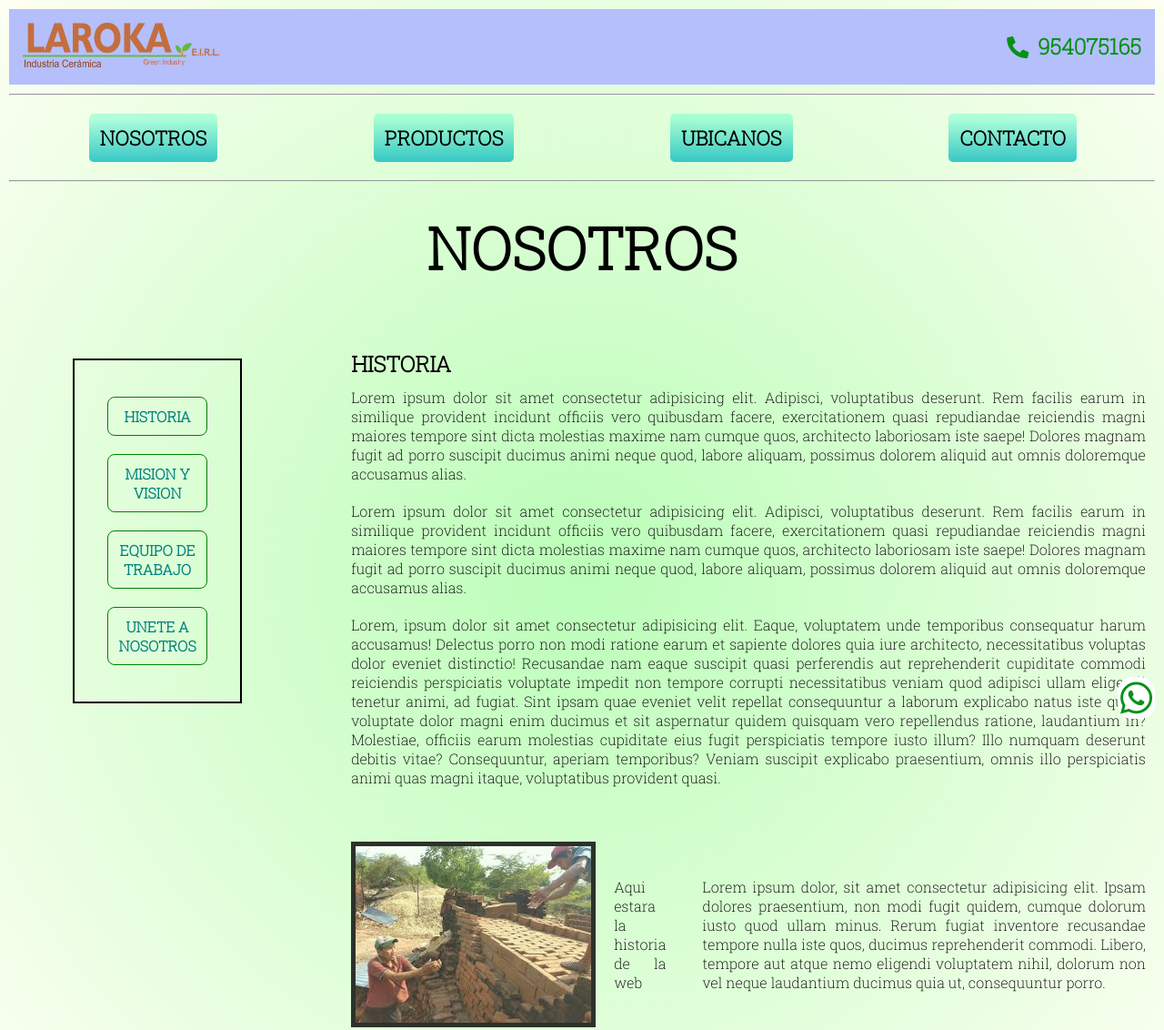
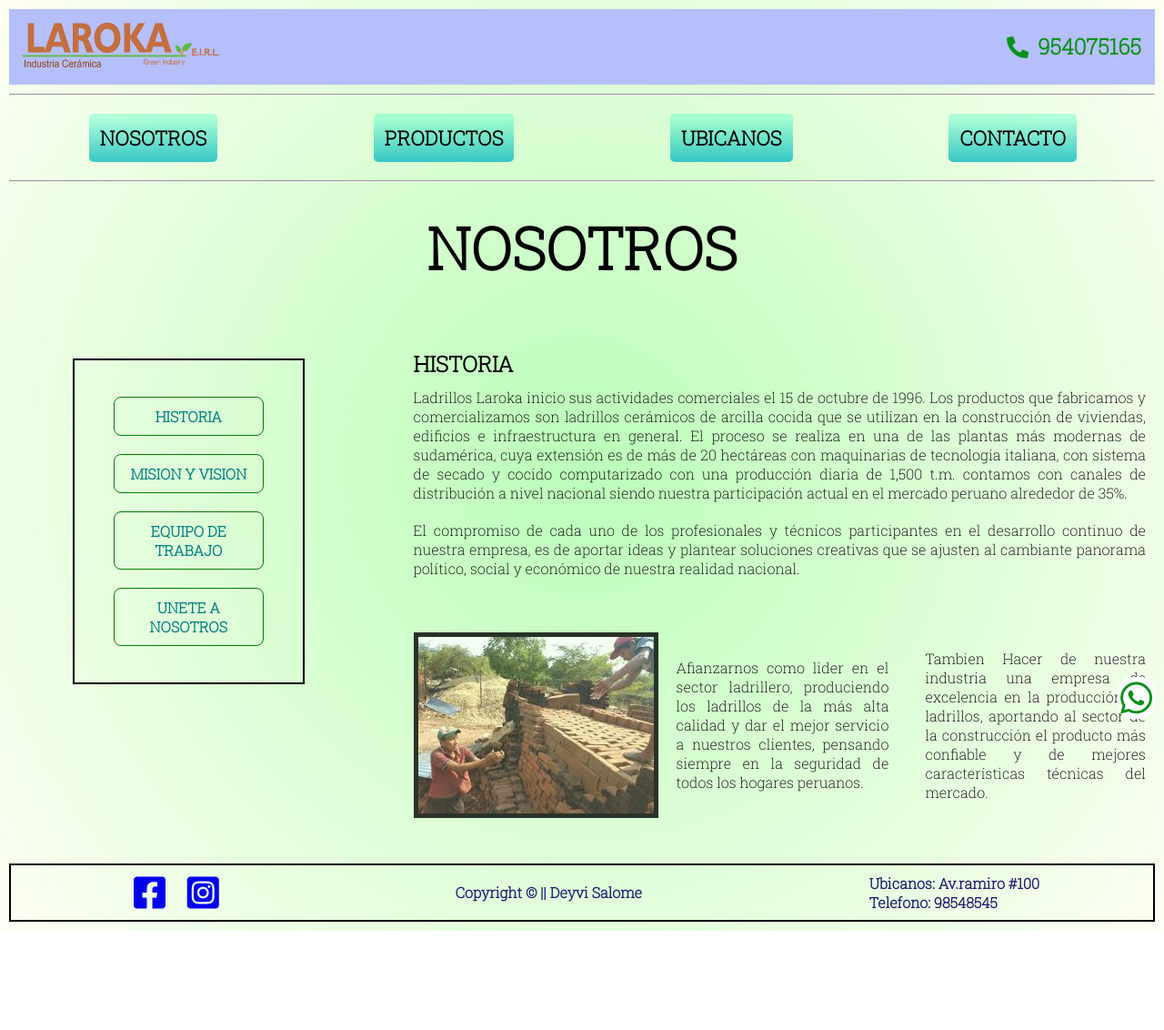
Before and after one commit to DeyviSmRojas/proyecto-github, a website: page nosotros.html in a window 1280 px wide. Shown: the top 1132 px of the page at 91% size. After the commit the page ends 1023 px from the top, so only its background shows below. Drawn offline with Linux system fonts and the light colour scheme.

Commit message:
agrear favicon entodo html

```diff
--- a/nosotros.html
+++ b/nosotros.html
@@ -6,6 +6,7 @@
     <meta name="viewport" content="width=device-width, initial-scale=1.0">
     <meta http-equiv="cache-control" content="no-cache"/>
     <link rel="stylesheet" href="css/prueba.css">
+    <link rel="shortcut icon" type="image/ico" href="img/favi.ico">
     <link href="https://fonts.googleapis.com/css2?family=Roboto+Slab:wght@200&display=swap" rel="stylesheet">
 
 
@@ -61,14 +62,14 @@
         <div class="info-nosotros">
             <div class="historia">
                 <h2>HISTORIA</h2>
-                <p>Lorem ipsum dolor sit amet consectetur adipisicing elit. Adipisci, voluptatibus deserunt. Rem facilis earum in similique provident incidunt officiis vero quibusdam facere, exercitationem quasi repudiandae reiciendis magni maiores tempore sint dicta molestias maxime nam cumque quos, architecto laboriosam iste saepe! Dolores magnam fugit ad porro suscipit ducimus animi neque quod, labore aliquam, possimus dolorem aliquid aut omnis doloremque accusamus alias.</p>
-                <p>Lorem ipsum dolor sit amet consectetur adipisicing elit. Adipisci, voluptatibus deserunt. Rem facilis earum in similique provident incidunt officiis vero quibusdam facere, exercitationem quasi repudiandae reiciendis magni maiores tempore sint dicta molestias maxime nam cumque quos, architecto laboriosam iste saepe! Dolores magnam fugit ad porro suscipit ducimus animi neque quod, labore aliquam, possimus dolorem aliquid aut omnis doloremque accusamus alias.</p>
-                <p>Lorem, ipsum dolor sit amet consectetur adipisicing elit. Eaque, voluptatem unde temporibus consequatur harum accusamus! Delectus porro non modi ratione earum et sapiente dolores quia iure architecto, necessitatibus voluptas dolor eveniet distinctio! Recusandae nam eaque suscipit quasi perferendis aut reprehenderit cupiditate commodi reiciendis perspiciatis voluptate impedit non tempore corrupti necessitatibus veniam quod adipisci ullam eligendi tenetur animi, ad fugiat. Sint ipsam quae eveniet velit repellat consequuntur a laborum explicabo natus iste quam voluptate dolor magni enim ducimus et sit aspernatur quidem quisquam vero repellendus ratione, laudantium in? Molestiae, officiis earum molestias cupiditate eius fugit perspiciatis tempore iusto illum? Illo numquam deserunt debitis vitae? Consequuntur, aperiam temporibus? Veniam suscipit explicabo praesentium, omnis illo perspiciatis animi quas magni itaque, voluptatibus provident quasi.</p>
+                <p>Ladrillos Laroka inicio sus actividades comerciales el 15 de octubre de 1996. Los productos que fabricamos y comercializamos son ladrillos cerámicos de arcilla cocida que se utilizan en la construcción de viviendas, edificios e infraestructura en general. El proceso se realiza en una de las plantas más modernas de sudamérica, cuya extensión es de más de 20 hectáreas con maquinarias de tecnología italiana, con sistema de secado y cocido computarizado con una producción diaria de 1,500 t.m. contamos con canales de distribución a nivel nacional siendo nuestra participación actual en el mercado peruano alrededor de 35%.</p>
+                <p>El compromiso de cada uno de los profesionales y técnicos participantes en el desarrollo continuo de nuestra empresa, es de aportar ideas y plantear soluciones creativas que se ajusten al cambiante panorama político, social y económico de nuestra realidad nacional.</p>
             </div>
             <div class="img-historia">
                 <img src="img/historia.png" alt="historia">
-                <p>Aqui estara la historia de la web</p>
-                <p>Lorem ipsum dolor, sit amet consectetur adipisicing elit. Ipsam dolores praesentium, non modi fugit quidem, cumque dolorum iusto quod ullam minus. Rerum fugiat inventore recusandae tempore nulla iste quos, ducimus reprehenderit commodi. Libero, tempore aut atque nemo eligendi voluptatem nihil, dolorum non vel neque laudantium ducimus quia ut, consequuntur porro.</p>
+
+                <p>Afianzarnos como lider en el sector ladrillero, produciendo los ladrillos de la más alta calidad y dar el mejor servicio a nuestros clientes, pensando siempre en la seguridad de todos los hogares peruanos.</p>
+                <p>Tambien Hacer de nuestra industria una empresa de excelencia en la producción de ladrillos, aportando al sector de la construcción el producto más confiable y de mejores características técnicas del mercado.</p>
             </div>
         </div>
     </div>
```
Also changed, not shown: contacto.html (+1 -0 lines), ubicanos.html (+1 -0 lines).
